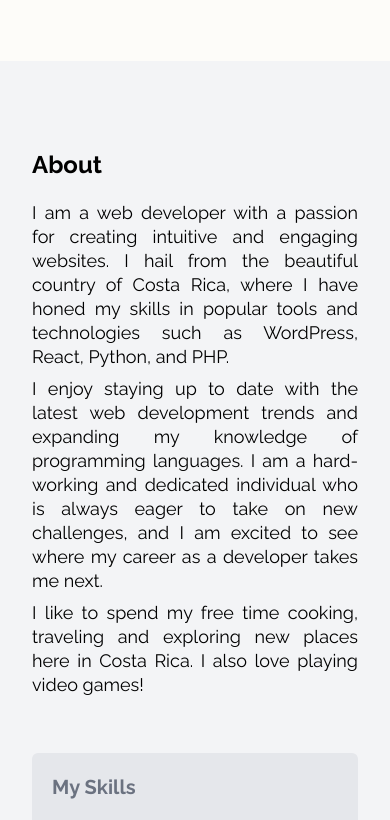
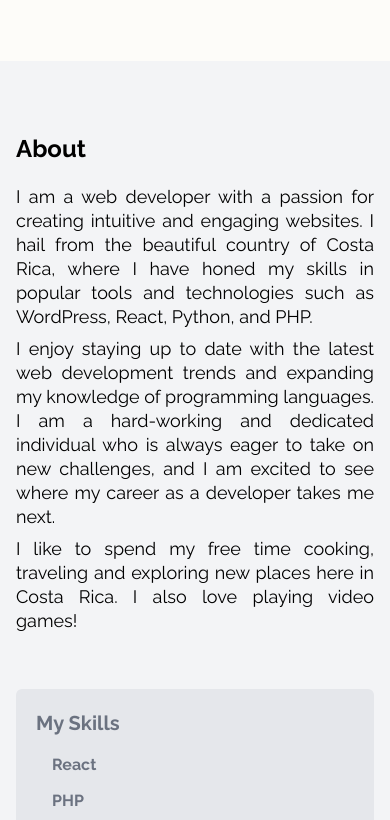
Before and after one commit to jorgearaya474/nxt-site, a Next.js app: page / in a window 390 px wide. Shown: the part 701-1521 px from the top of the page. Built offline with nearby package versions, Linux system fonts and the light colour scheme; some icons are missing.

Commit message:
fix home content padding

```diff
--- a/pages/index.tsx
+++ b/pages/index.tsx
@@ -3,7 +3,6 @@ import { Linkedin, GitHub, Send, Facebook } from "react-feather";
 import Image from "next/image";
 import { NextPage } from "next";
 import DevIcon from "devicon-react-svg";
-import Head from 'next/head'
 
 const devIconStyle = {
   fill: "#333",
@@ -61,7 +60,7 @@ const Home: NextPage = () => {
       </div>
       <div
         id="section_about" className="flex justify-center items-center bg-gray-100 py-14">
-        <div className="container grid grid-cols-1 p-8 md:p-0">
+        <div className="container grid grid-cols-1 p-4 md:p-0">
           <div className="mb-5">
             <h2 className="text-black font-bold text-2xl">About</h2>
           </div>
@@ -104,7 +103,7 @@ const Home: NextPage = () => {
         </div>
       </div>
       <div id="section_contact" className="flex justify-center items-center py-14">
-        <div className="container grid grid-cols-1 p-8 md:p-0">
+        <div className="container grid grid-cols-1 p-4 md:p-0">
           <div className="mb-5">
             <h2 className="text-black font-bold text-2xl">Contact</h2>
           </div>
```
